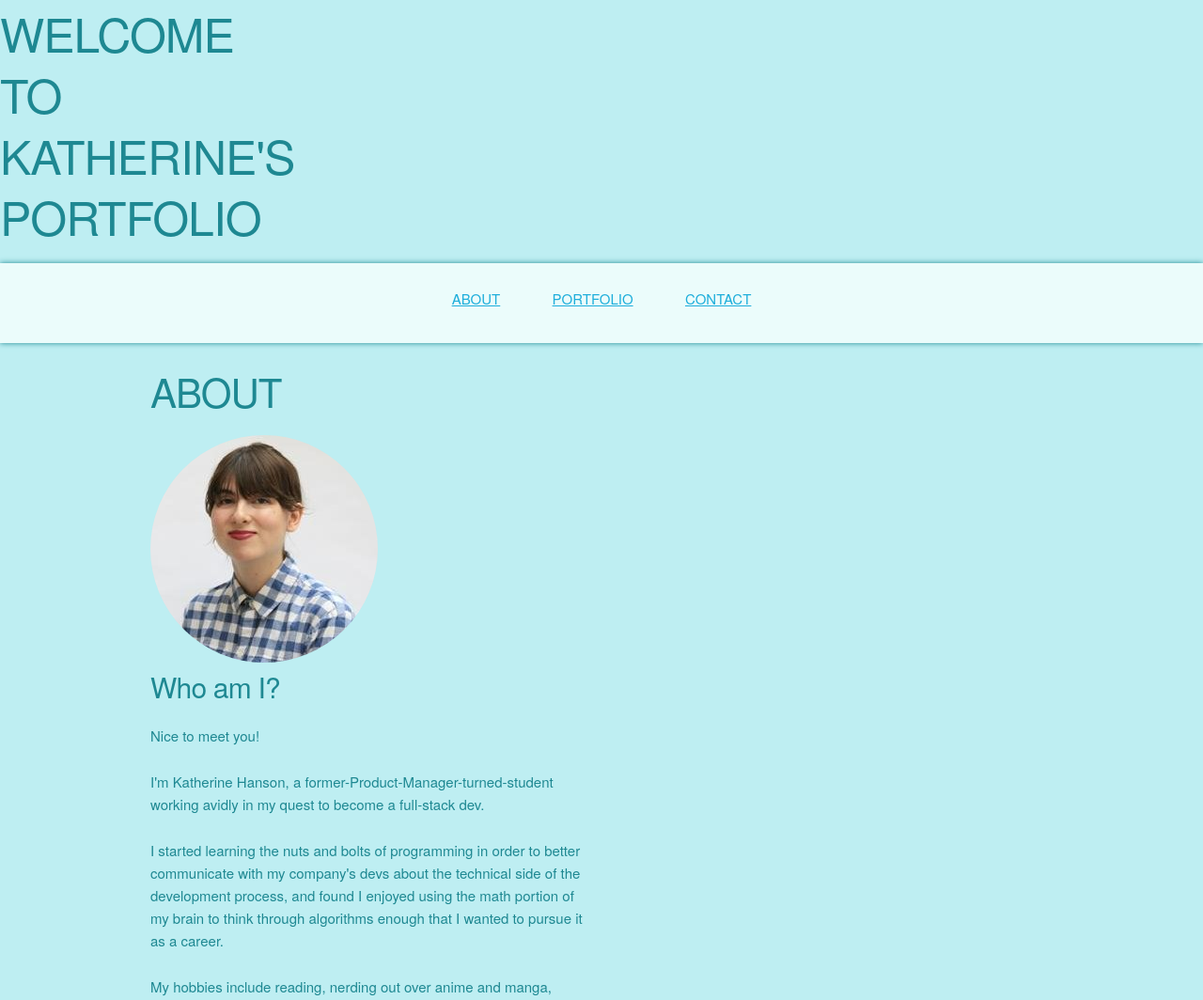
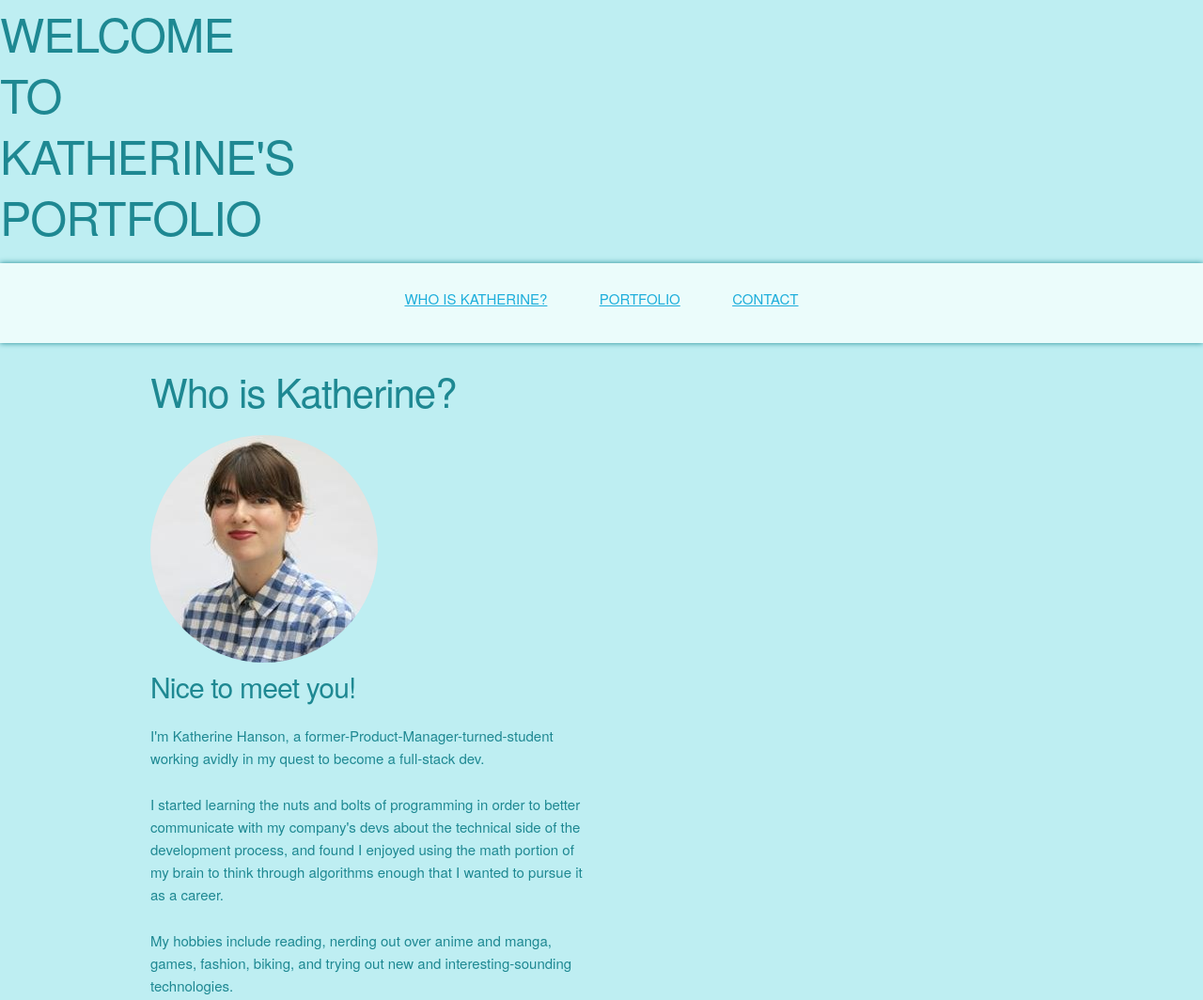
Before and after one commit to KatherineHanson/portfolio, a website: page public/index.html in a window 1280 px wide. Shown: the top 1064 px of the page at 94% size. Drawn offline with nearby package versions, Linux system fonts and the light colour scheme.

Commit message:
tweaked About section text

```diff
--- a/public/index.html
+++ b/public/index.html
@@ -89,7 +89,7 @@
           <ul class="nav">
             <!-- ::before -->
             <li>
-              <a class="tab" data-content="about" href="#">ABOUT</a>
+              <a class="tab" data-content="about" href="#">WHO IS KATHERINE?</a>
             </li>
             <li>
               <a class="tab" data-content="projects" href="#">PORTFOLIO</a>
@@ -114,15 +114,13 @@
         <div class="one-half column">
           <!-- ::before -->
           <div class="subheader">
-            <h2>ABOUT</h2>
+            <h2>Who is Katherine?</h2>
           </div>
           <div class="about-pic">
             <img id="headshot" src="images/katherine_professional_shot.jpg" alt="Katherine Hanson's headshot">
           </div>
           <div class="about-text">
-            <h4>Who am I?</h4>
-            <!-- Add Real information Katherine! I know you can write! -->
-            <p>Nice to meet you!</p>
+            <h4>Nice to meet you!</h4>
             <p>I'm Katherine Hanson, a former-Product-Manager-turned-student working avidly in my quest to become a full-stack dev.</p>
             <p>I started learning the nuts and bolts of programming in order to better communicate with my company's devs about the technical side of the development process, and found I enjoyed using the math portion of my brain to think through algorithms enough that I wanted to pursue it as a career.</p>
             <p>My hobbies include reading, nerding out over anime and manga, games, fashion, biking, and trying out new and interesting-sounding technologies.</p>
```
